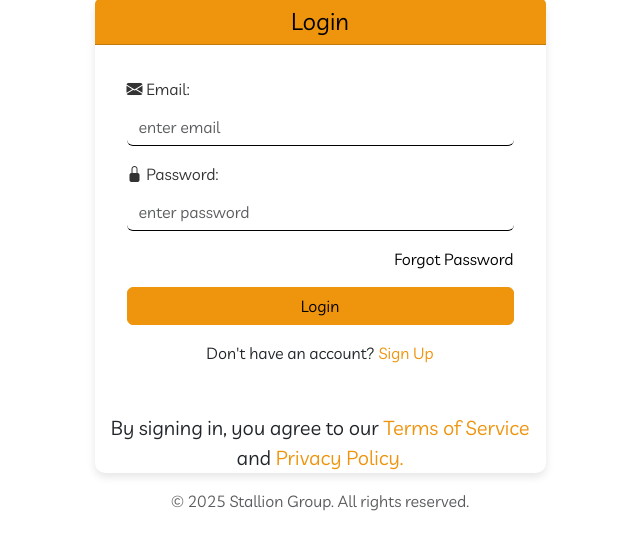
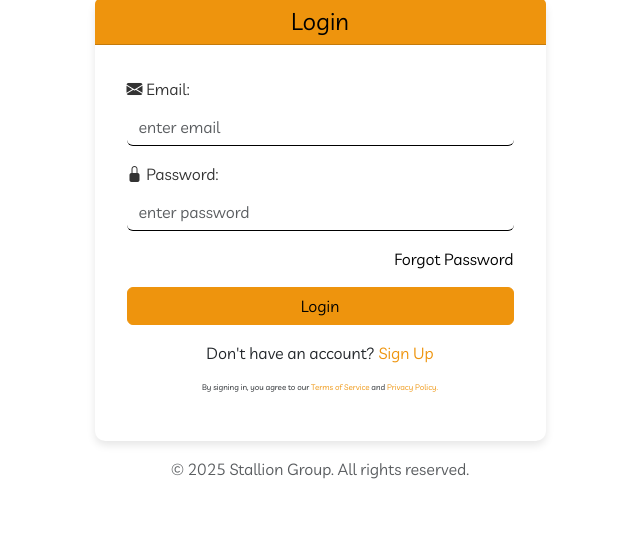
Before and after one commit to Chybozz/Stallion_Routes, a Flask app: page /rider_login in a window 1280 px wide. Shown: the part 105-655 px from the top of the page, without its empty margins (320-960 px from the left). Run offline with Flask 3, Linux system fonts and the light colour scheme; some libraries are stand-ins or nearby versions.

Commit message:
Latest Commits

```diff
--- a/templates/rider_login.html
+++ b/templates/rider_login.html
@@ -64,9 +64,9 @@
 
                     <div class="text-center mt-3">
                         <p>Don't have an account? <a href="{{ url_for('rider_signup') }}" class="text-decoration-none text-color">Sign Up</a></p>
+                        <p class="text-center" style="font-size: 8px;">By signing in, you agree to our <span class="text-color">Terms of Service</span> and <span class="text-color">Privacy Policy.</span></p>
                     </div>
                 </div>
-                <div class="text-center fs-5">By signing in, you agree to our <span class="text-color">Terms of Service</span> and <span class="text-color">Privacy Policy.</span></div>
             </div>
             <div class="text-center mt-3">
                 <p class="text-muted">© <script>document.write(new Date().getFullYear())</script> Stallion Group. All rights reserved.</p>
```
